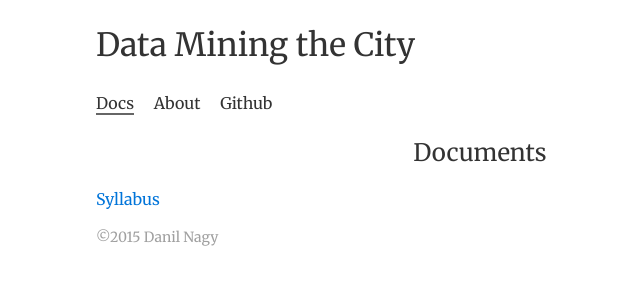
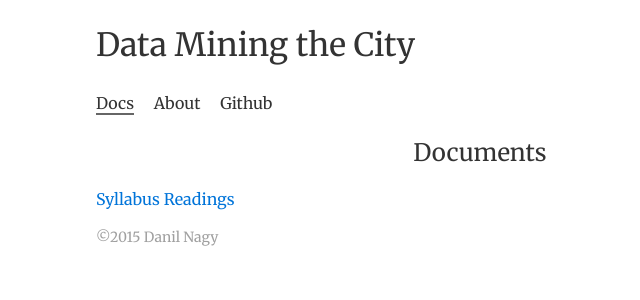
Before and after one commit to danilnagy/dmc, a Jekyll site: the page built from docs.md, in a window 1280 px wide. Shown: the top 300 px of the page, without its empty margins (160-800 px from the left). Built offline with Jekyll 4.4.1, drawn with Linux system fonts in a browser that asks for light colours; Markdown is read by kramdown in place of the engine named in the settings.

Commit message:
Update docs.md

```diff
--- a/docs.md
+++ b/docs.md
@@ -5,3 +5,4 @@ permalink: /docs/
 ---
 
 <a href="http://goo.gl/CPlOcp" target="_blank">Syllabus</a>
+<a href="http://goo.gl/IyyM1n" target="_blank">Readings</a>
```
